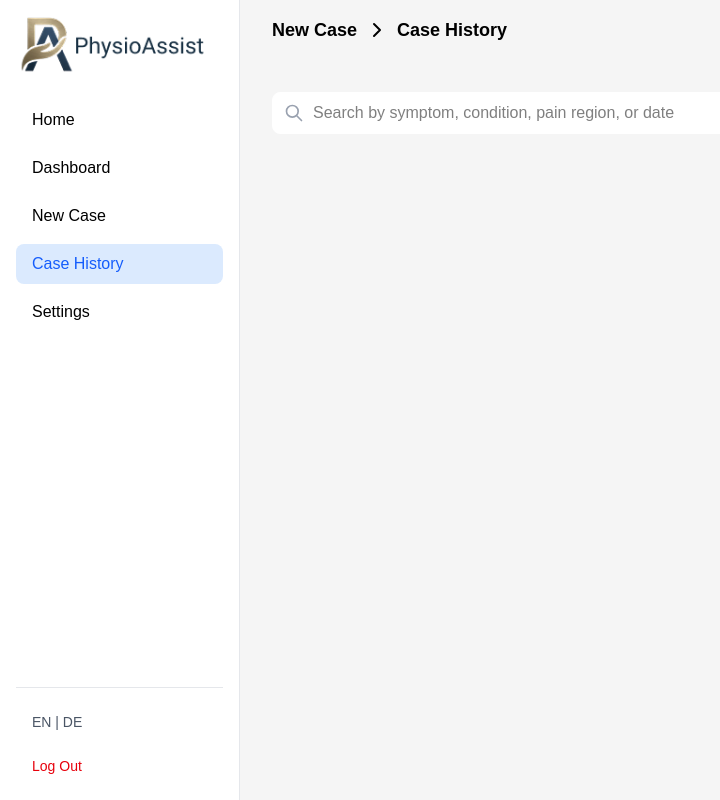
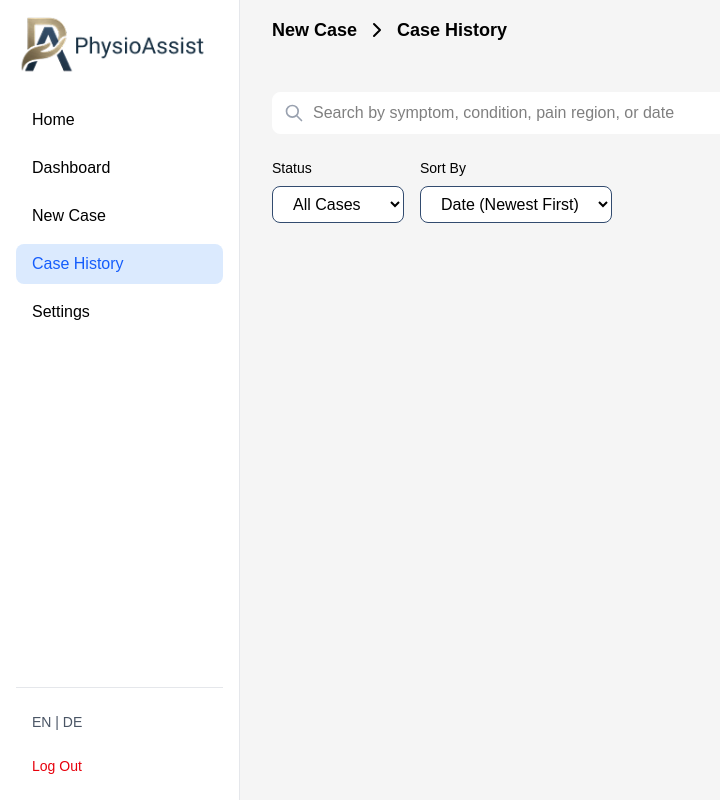
Before and after one commit to michaelfuchaka/PhysioAssist, a Next.js app in the folder physioAssist/client/: page /casehistory in a window 1280 px wide. Shown: the whole page, without its empty margins (0-720 px from the left). Built offline with nearby package versions, Linux system fonts and the light colour scheme; no server answers.

Commit message:
feat: add status filter and sort controls to case history page

```diff
--- a/physioAssist/client/src/app/(protected)/casehistory/page.jsx
+++ b/physioAssist/client/src/app/(protected)/casehistory/page.jsx
@@ -1,9 +1,13 @@
-import React from 'react'
+'use client'
+import React, {useState} from 'react'
 import Sidebar from "@/components/Sidebar";
 import { ChevronRight } from 'lucide-react';
 import Link from 'next/link';
 
 const History = () => {
+  const [statusFilter, setStatusFilter] = useState('all');
+  const [sortOrder, setSortOrder] = useState('newest');
+
   return (
     <div>
         <Sidebar />
@@ -49,6 +53,42 @@ const History = () => {
         />
          </div>
         </div>
+        {/* Filters */}
+        <div className='mt-6 flex gap-4 items-center'>
+            {/* Status Filter */}
+          <div>
+            <label htmlFor="status" className="block text-sm font-medium mb-2">
+          Status
+        </label>
+        <select
+          id="status"
+          value={statusFilter}
+          onChange={(e) => setStatusFilter(e.target.value)}
+          className="px-4 py-2 bg-white border border-[#324B6F] rounded-lg focus:outline-none"
+        >
+          <option value="all">All Cases</option>
+          <option value="completed">Completed</option>
+          <option value="draft">Draft</option>
+        </select>
+          </div>
+
+          {/* Sort By */}
+          <div>
+            <label htmlFor="sort" className="block text-sm font-medium mb-2">
+              Sort By
+            </label>
+            <select
+              id="sort"
+              value={sortOrder}
+              onChange={(e) => setSortOrder(e.target.value)}
+              className="px-4 py-2 bg-white border border-[#324B6F] rounded-lg focus:outline-none"
+            >
+              <option value="newest">Date (Newest First)</option>
+              <option value="oldest">Date (Oldest First)</option>
+            </select>
+          </div>
+
+        </div>
         </div>
       </main>
 
```
